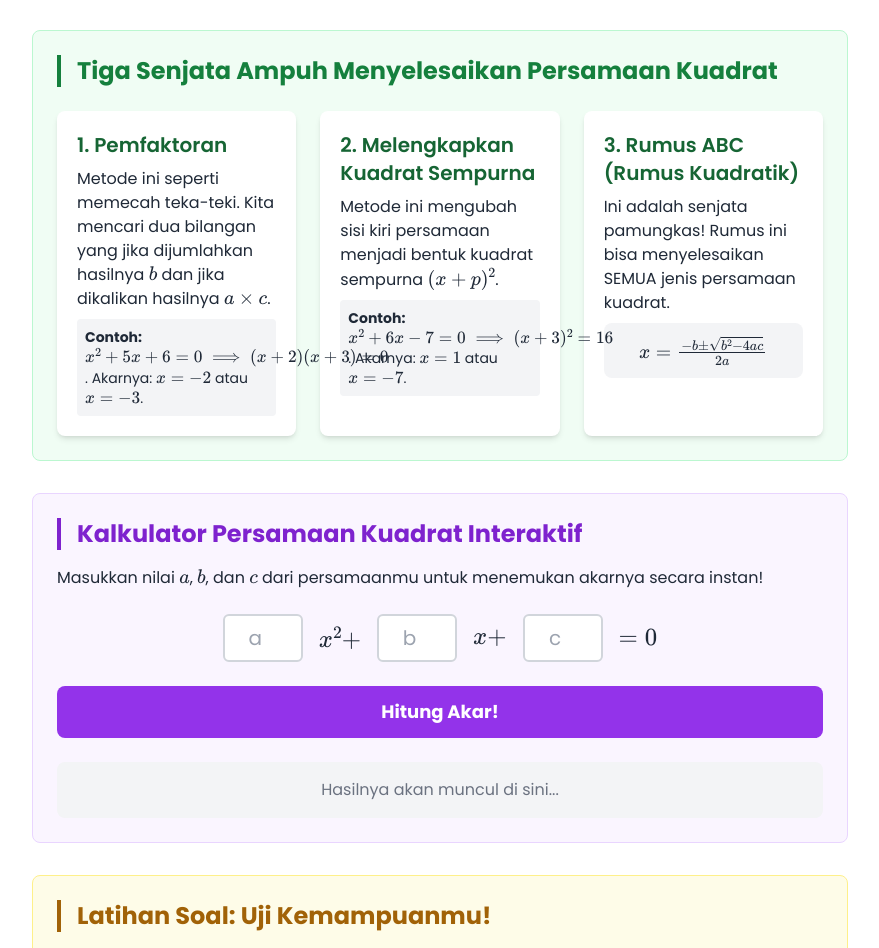
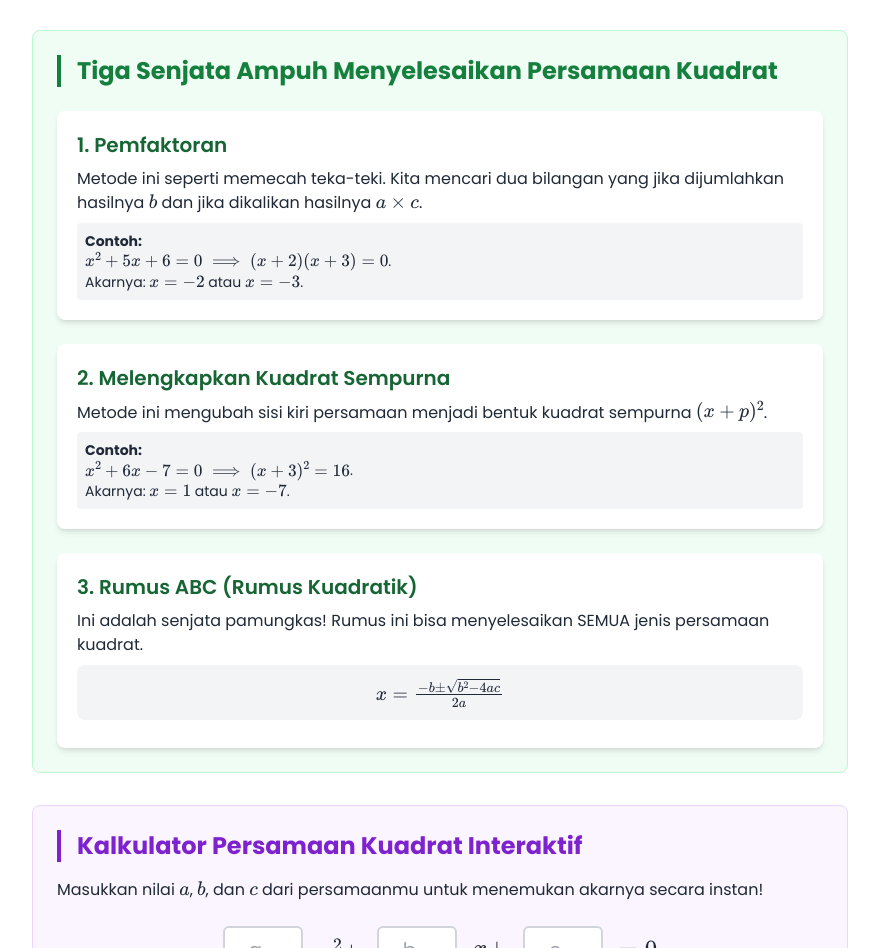
Before and after one commit to faisalrohman/pelatihan, a plain HTML site: page persamaan-kuadrat.html in a window 1280 px wide. Shown: the part 806-1754 px from the top of the page, without its empty margins (200-1079 px from the left). Drawn offline with nearby package versions, Linux system fonts and the light colour scheme.

Commit message:
Update persamaan-kuadrat.html

```diff
--- a/persamaan-kuadrat.html
+++ b/persamaan-kuadrat.html
@@ -53,16 +53,16 @@
             <!-- Tiga Senjata Ampuh -->
             <section class="mb-8 p-6 bg-green-50 rounded-lg border border-green-200">
                 <h2 class="text-2xl font-bold text-green-700 border-l-4 border-green-700 pl-4 mb-6">Tiga Senjata Ampuh Menyelesaikan Persamaan Kuadrat</h2>
-                <div class="grid md:grid-cols-3 gap-6">
+                <div class="space-y-6">
                     <div class="bg-white p-5 rounded-lg shadow-md hover:shadow-xl hover:-translate-y-1 transition-transform duration-300">
                         <h3 class="text-xl font-semibold text-green-800 mb-2">1. Pemfaktoran</h3>
                         <p>Metode ini seperti memecah teka-teki. Kita mencari dua bilangan yang jika dijumlahkan hasilnya \(b\) dan jika dikalikan hasilnya \(a \times c\).</p>
-                        <p class="mt-2 text-sm bg-gray-100 p-2 rounded"><strong>Contoh:</strong> \(x^2 + 5x + 6 = 0 \implies (x+2)(x+3)=0\). Akarnya: \(x = -2\) atau \(x = -3\).</p>
+                        <p class="mt-2 text-sm bg-gray-100 p-2 rounded"><strong>Contoh:</strong><br>\(x^2 + 5x + 6 = 0 \implies (x+2)(x+3)=0\).<br>Akarnya: \(x = -2\) atau \(x = -3\).</p>
                     </div>
                     <div class="bg-white p-5 rounded-lg shadow-md hover:shadow-xl hover:-translate-y-1 transition-transform duration-300">
                         <h3 class="text-xl font-semibold text-green-800 mb-2">2. Melengkapkan Kuadrat Sempurna</h3>
                         <p>Metode ini mengubah sisi kiri persamaan menjadi bentuk kuadrat sempurna \((x+p)^2\).</p>
-                        <p class="mt-2 text-sm bg-gray-100 p-2 rounded"><strong>Contoh:</strong> \(x^2 + 6x - 7 = 0 \implies (x+3)^2 = 16\). Akarnya: \(x=1\) atau \(x=-7\).</p>
+                        <p class="mt-2 text-sm bg-gray-100 p-2 rounded"><strong>Contoh:</strong><br>\(x^2 + 6x - 7 = 0 \implies (x+3)^2 = 16\).<br>Akarnya: \(x=1\) atau \(x=-7\).</p>
                     </div>
                     <div class="bg-white p-5 rounded-lg shadow-md hover:shadow-xl hover:-translate-y-1 transition-transform duration-300">
                         <h3 class="text-xl font-semibold text-green-800 mb-2">3. Rumus ABC (Rumus Kuadratik)</h3>
```
